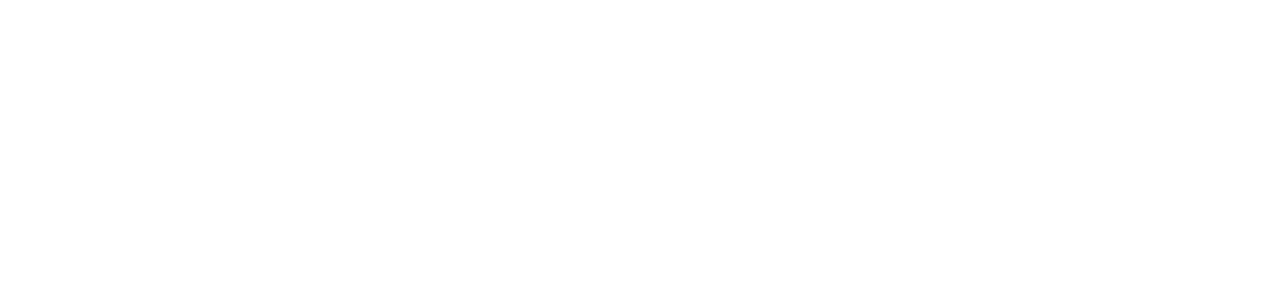
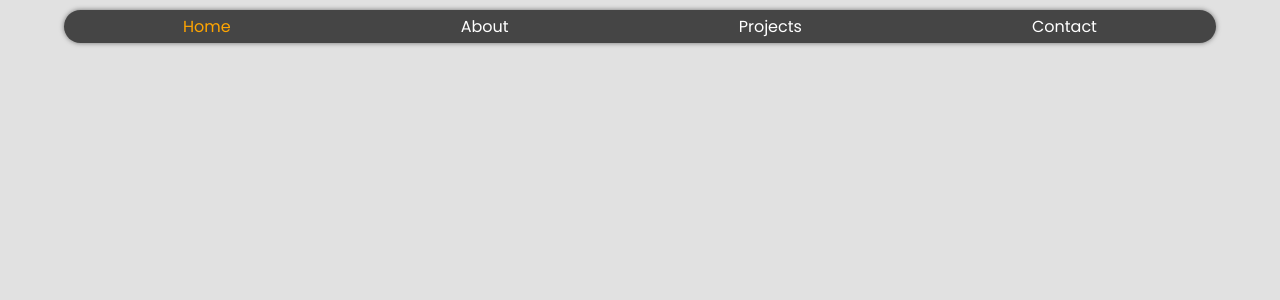
Before and after one commit to MahmoudMHatim43/portfolio, a React (Create React App) app: page / in a window 1280 px wide. Shown: the top 300 px of the page. Built offline with nearby package versions, Linux system fonts and the light colour scheme.

Commit message:
✨ feat: create Home component with welcoming and content overview sections
- 🏡 Added Home component with a welcoming message and content overview
- 🚧 Routing for the Home component is not yet implemented

```diff
--- a/src/App.js
+++ b/src/App.js
@@ -1,7 +1,14 @@
 import "./App.css";
-
+import Navbar from "./components/Navbar/Navbar";
+import Home from "./components/Home/Home";
+import About from "./components/About/About";
 function App() {
-  return <div className="App"></div>;
+  return (
+    <>
+      <Navbar />
+      <About />
+    </>
+  );
 }
 
 export default App;
--- /dev/null
+++ b/src/components/About/About.jsx
@@ -0,0 +1,7 @@
+import React from "react";
+
+function About() {
+  return <div></div>;
+}
+
+export default About;
--- /dev/null
+++ b/src/components/Home/ContenOverview.jsx
@@ -0,0 +1,25 @@
+import React from "react";
+import "./home-content-view.css";
+function ContenOverview() {
+  return (
+    <div className="home-content-container">
+      <h2>About</h2>
+      <p>
+        In this Page you will find information about me if you would like to
+        know who I am and know more about me feel free to visit.
+      </p>
+      <h2>Projects</h2>
+      <p>
+        There you will find some of my projcts that I have been working on, I
+        will appreciate any feedback if you have free time Contact me.
+      </p>
+      <h2>Contact</h2>
+      <p>
+        There you will be able to contact me through different social media
+        account, e-mail or even phone number.
+      </p>
+    </div>
+  );
+}
+
+export default ContenOverview;
--- /dev/null
+++ b/src/components/Home/Home.jsx
@@ -0,0 +1,13 @@
+import React from "react";
+import WelcomeMessage from "./WelcomeMessage.jsx";
+import ContenOverview from "./ContenOverview.jsx";
+function Home() {
+  return (
+    <>
+      <WelcomeMessage />
+      <ContenOverview />
+    </>
+  );
+}
+
+export default Home;
--- /dev/null
+++ b/src/components/Home/WelcomeMessage.jsx
@@ -0,0 +1,16 @@
+import React from "react";
+import "./home-welcome.css";
+function WelcomeMessage() {
+  return (
+    <div className="welcome-message">
+      <h1>Welcome to my Protfolio</h1>
+      <p>Where I will be showing my skills and projects</p>
+      <p className="quote">
+        "Hard work beats talent when talent doesn't work hard."
+        <br /> - Tim Notke
+      </p>
+    </div>
+  );
+}
+
+export default WelcomeMessage;
--- /dev/null
+++ b/src/components/Home/home-content-view.css
@@ -0,0 +1,10 @@
+.home-content-container {
+  /* design */
+  border-left: 2px solid #b5b5b5;
+  line-height: 2;
+  /* layout */
+  margin: 20px auto;
+  padding: 10px;
+  /* size */
+  width: 60%;
+}
--- /dev/null
+++ b/src/components/Home/home-welcome.css
@@ -0,0 +1,47 @@
+.welcome-message {
+  /* design */
+  font-size: 20px;
+  color: white;
+  text-align: center;
+  line-height: 2;
+  letter-spacing: 2px;
+  /* layout */
+  display: flex;
+  flex-direction: column;
+  align-items: center;
+  justify-content: center;
+  /* size */
+  height: 100vh;
+  /* position */
+  position: relative;
+}
+.welcome-message::before {
+  content: "";
+  /* design */
+  background: url("/public/home/welcome-message-bg.png") no-repeat center center /
+    cover;
+  /* size */
+  width: 100%;
+  height: 100%;
+  /* position */
+  position: absolute;
+  z-index: -2;
+}
+.welcome-message::after {
+  content: "";
+  /* design */
+  background-color: rgba(0, 0, 0, 0.7);
+  /* size */
+  width: 100%;
+  height: 100%;
+  /* position */
+  position: absolute;
+  z-index: -1;
+}
+.quote {
+  /* design */
+  font-size: 16px;
+  /* position */
+  position: absolute;
+  bottom: 20px;
+}
--- /dev/null
+++ b/src/components/Navbar/Navbar.jsx
@@ -0,0 +1,26 @@
+import "./navbar.css";
+import React from "react";
+function Navbar() {
+  const [active, setActive] = React.useState("Home");
+  const pages = ["Home", "About", "Projects", "Contact"];
+  const activePage = (e) => {
+    setActive(e.target.innerText);
+  };
+  return (
+    <nav className="nav-container">
+      <ul className="nav-unordered-list">
+        {pages.map((page, index) => (
+          <li
+            className="nav-item"
+            style={{ color: active === page ? "orange" : null }}
+            key={index}
+            onClick={activePage}>
+            {page}
+          </li>
+        ))}
+      </ul>
+    </nav>
+  );
+}
+
+export default Navbar;
--- /dev/null
+++ b/src/components/Navbar/navbar.css
@@ -0,0 +1,38 @@
+.nav-container {
+  /* design */
+  font-family: "Poppins", sans-serif;
+  font-weight: 400;
+  font-style: normal;
+  background-color: #454545;
+  border-radius: 20px;
+  box-shadow: 0 0 5px rgba(0, 0, 0, 0.5);
+  /* layout */
+  padding: 4px;
+  margin: 10px auto;
+  /* width */
+  width: 90%;
+  /* positon */
+  position: fixed;
+  left: 50%;
+  transform: translateX(-50%);
+  z-index: 100;
+}
+.nav-unordered-list {
+  /* design */
+  list-style: none;
+  /* layout */
+  display: flex;
+  justify-content: space-around;
+  align-items: center;
+}
+.nav-item {
+  /* design */
+  color: white;
+  cursor: pointer;
+  /* animation */
+  transition: color 0.5s ease;
+}
+.nav-item:hover {
+  /* design */
+  color: orange;
+}
--- a/src/index.css
+++ b/src/index.css
@@ -1,13 +1,15 @@
+@import url("https://fonts.googleapis.com/css2?family=Poppins:ital,wght@0,100;0,200;0,300;0,400;0,500;0,600;0,700;0,800;0,900;1,100;1,200;1,300;1,400;1,500;1,600;1,700;1,800;1,900&display=swap");
+*,
+*::after,
+*::before {
+  margin: 0;
+  padding: 0;
+  box-sizing: border-box;
+}
 body {
-  margin: 0;
-  font-family: -apple-system, BlinkMacSystemFont, 'Segoe UI', 'Roboto', 'Oxygen',
-    'Ubuntu', 'Cantarell', 'Fira Sans', 'Droid Sans', 'Helvetica Neue',
-    sans-serif;
-  -webkit-font-smoothing: antialiased;
-  -moz-osx-font-smoothing: grayscale;
+  font-family: "Poppins", sans-serif;
+  font-weight: 400;
+  font-style: normal;
+  overflow-x: hidden;
+  background-color: #e1e1e1;
 }
-
-code {
-  font-family: source-code-pro, Menlo, Monaco, Consolas, 'Courier New',
-    monospace;
-}
--- a/src/index.js
+++ b/src/index.js
@@ -1,16 +1,13 @@
 import "./index.css";
 import React from "react";
 import ReactDOM from "react-dom/client";
-import { ChakraProvider } from "@chakra-ui/react";
 import reportWebVitals from "./reportWebVitals";
 import App from "./App";
 
 const root = ReactDOM.createRoot(document.getElementById("root"));
 root.render(
   <React.StrictMode>
-    <ChakraProvider>
-      <App />
-    </ChakraProvider>
+    <App />
   </React.StrictMode>
 );
 
```
Also changed, not shown: public/home/welcome-message-bg.png (added).
